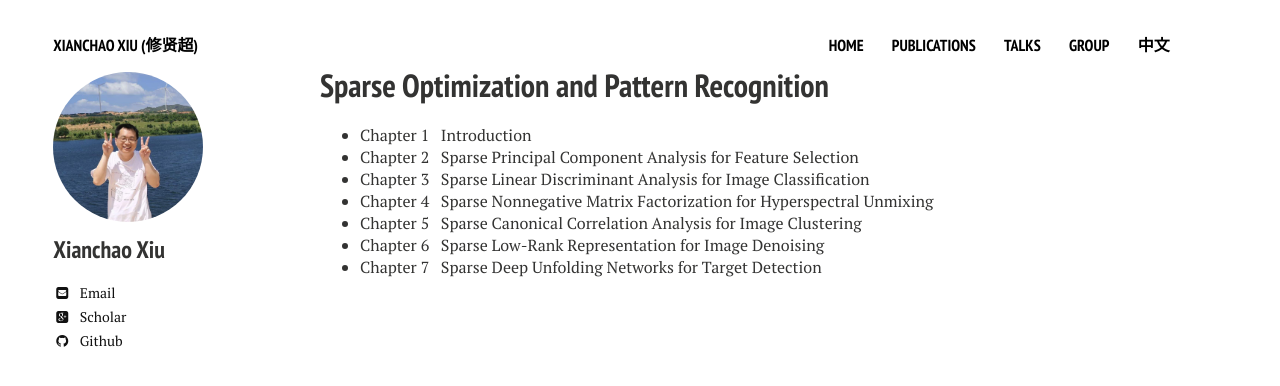
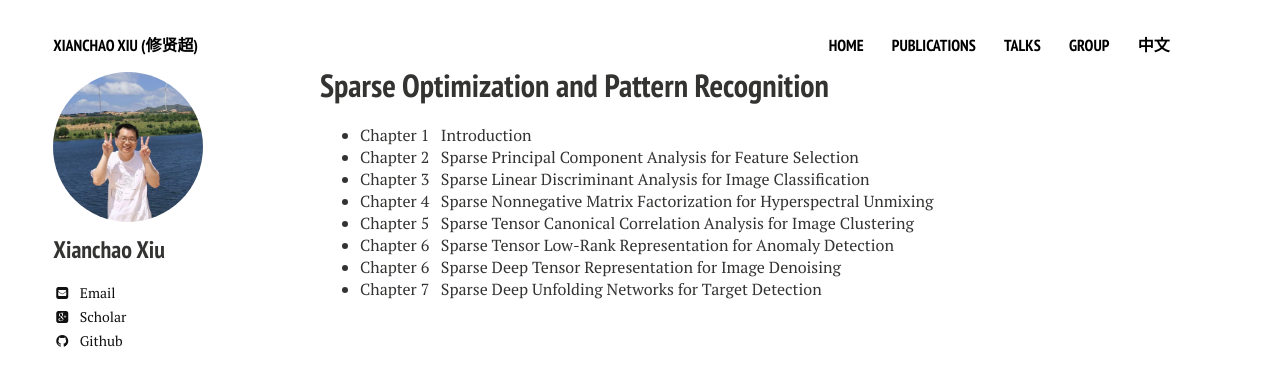
Before and after one commit to xianchaoxiu/xianchaoxiu.github.io, a Jekyll site: the page built from chinese/book/SOPR/index.md, in a window 1280 px wide. Shown: the top 386 px of the page. Built offline with Jekyll 4.4.1, drawn with Linux system fonts in a browser that asks for light colours; nearby versions of some CDN libraries.

Commit message:
Update index.md

```diff
--- a/chinese/book/SOPR/index.md
+++ b/chinese/book/SOPR/index.md
@@ -9,6 +9,7 @@ share: false
 * Chapter 2 &nbsp;  Sparse Principal Component Analysis for Feature Selection<br>
 * Chapter 3 &nbsp;  Sparse Linear Discriminant Analysis for Image Classification<br>
 * Chapter 4 &nbsp;  Sparse Nonnegative Matrix Factorization for Hyperspectral Unmixing<br>
-* Chapter 5 &nbsp;  Sparse Canonical Correlation Analysis for Image Clustering<br>
-* Chapter 6 &nbsp;  Sparse Low-Rank Representation for Image Denoising<br>
+* Chapter 5 &nbsp;  Sparse Tensor Canonical Correlation Analysis for Image Clustering<br>
+* Chapter 6 &nbsp;  Sparse Tensor Low-Rank Representation for Anomaly Detection<br>
+* Chapter 6 &nbsp;  Sparse Deep Tensor Representation for Image Denoising<br>
 * Chapter 7 &nbsp;  Sparse Deep Unfolding Networks for Target Detection<br>
```
